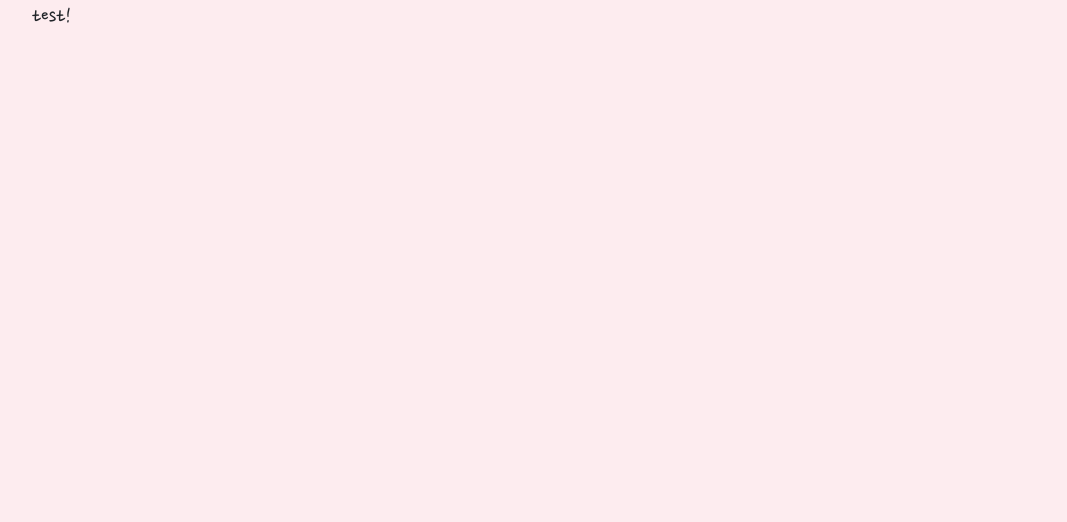
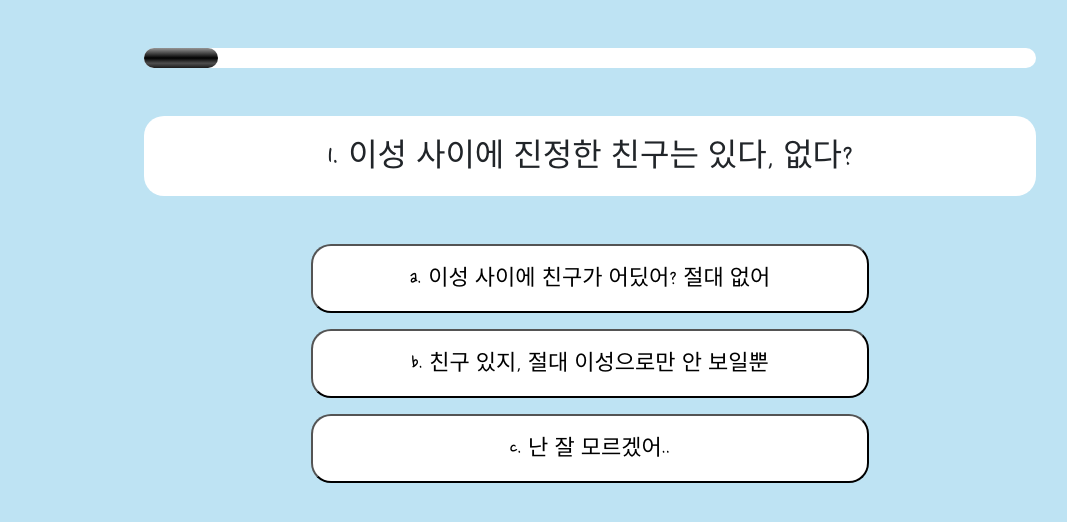
Before and after one commit to handue/mbtiWeb, a plain HTML site: page index.html in a window 1280 px wide. Both pictures are taken after a click on the button "시작하기". Shown: the whole page, without its empty margins (50-1117 px from the left). Drawn offline with nearby package versions, Linux system fonts and the light colour scheme; a web font is replaced by a local one.

Commit message:
qna page

```diff
--- a/css/animation.css
+++ b/css/animation.css
@@ -19,3 +19,13 @@
     from{opacity: 1;;}
     to{opacity: 0;;}
 }
+
+.fadeIn{
+    animation: fadeIn;
+    animation-duration: 0.6s;
+}
+
+.fadeIn{
+    animation: fadeOut;
+    animation-duration: 0.6s;
+}
--- a/css/default.css
+++ b/css/default.css
@@ -1,5 +1,5 @@
 body{
-    background-color: rgb(253, 236, 239);
+    background-color: rgb(190, 227, 243);
 }
 
 *{
--- a/css/qna.css
+++ b/css/qna.css
@@ -1,3 +1,42 @@
 #qna{
     display: none;
 }
+
+.qBox{
+    background-color: white;
+    text-align: center;
+    border-radius: 20px;
+    font-size: 32px;
+    width: 80%;
+}
+
+.answerList{
+    background-color: white;
+    border-radius: 20px;
+    display:block;
+    width: 50%;
+    font-size: 22px;
+}
+
+.answerList:hover, .answerList:focus{
+    /* hover: 마우스가 위에 올라가 있을 때, focus: 선택 됐을때 */
+    background-color: rgb(120, 178, 220);
+    color:white;
+}
+
+.status{
+    border-radius: 20px;
+    height: 20px;
+    width: 80%;
+    background-color: white;
+}
+
+.statusBar{
+    border-radius: 10px;
+    height: 100%;
+
+    /* Permalink - use to edit and share this gradient: https://colorzilla.com/gradient-editor/#959595+0,0d0d0d+46,010101+50,0a0a0a+53,4e4e4e+76,383838+87,1b1b1b+100;Black+Gloss+Pipe */
+    background: linear-gradient(to bottom,  #959595 0%,#0d0d0d 46%,#010101 50%,#0a0a0a 53%,#4e4e4e 76%,#383838 87%,#1b1b1b 100%); /* W3C, IE10+, FF16+, Chrome26+, Opera12+, Safari7+ */
+
+
+}
--- a/index.html
+++ b/index.html
@@ -20,7 +20,7 @@
 <body>
     <div class="container">
         <section id="main" class ="mx-auto py-4 px-3 my-5">
-            <h1>십이간지로 알아보는 연애유형</h1>
+            <h1>동물로 알아보는 연애유형</h1>
             <div class="col-lg-4 col-md-6 col-sm-8 col-10 mx-auto">
                 <img src="./img/main.png" alt="mainImage" class="img-fluid">
              </div>
@@ -28,15 +28,26 @@
                 나만의 MBTI 사이트입니다 <br>
                 아래 시작하기 버튼을 눌러 시작해 주십시오.
             </p>
-            <button type="button" class="btn btn-outline-danger mt-3 btn-lg" onclick="js:begin()">시작하기</button>
+            <button type="button" class="btn btn-outline-dark mt-3 btn-lg" onclick="js:begin()">시작하기</button>
         </section>
 
         <section id="qna">
-            <p>test!</p>
+            <div class="status mx-auto mt-5">
+                <div class="statusBar">
+
+                </div>
+            </div>
+            <div class="qBox my-5 py-3 mx-auto">
+
+            </div>
+            <div class="answerBox">
+
+            </div>
         </section>
         <section id="result">
 
         </section>
+        <script src="./js/data.js" charset="utf-8"></script>
         <script src="./js/start.js" charset="utf-8"></script>
     </div>
 </body>
--- a/js/start.js
+++ b/js/start.js
@@ -1,9 +1,51 @@
 const main = document.querySelector("#main");
 const qna = document.querySelector("#qna");
+const endPoint = qnaList.length;
+let qIdx =0;
 // 변수를 상수로 만들어주는거임(var과 다르게 상수로서 하나만 선언 가능, maim을 하나만 사용하려고 cont 씀), flutter에서 final 같은거.
 // querySelector 는 우리 문서에서 css 선택자에를 골라주는 기능. id값을 #main 로 했을 때 -> id값이 main에 대응하는 거를 가져옴. 근데 id가 main인 거는 main section 하나임.
 // 따라서 const main 은 mainsection이 들어감.
 
+function addAnswer(answerText, qIdx){
+    var a = document.querySelector('.answerBox');
+    // class id 가 answerBox인 div 태그가 a에 담김
+    var answer = document.createElement('Button');
+    answer.classList.add('answerList');
+    answer.classList.add('my-3');
+    answer.classList.add('mx-auto');
+    answer.classList.add('py-3');
+    // answer.classList.add('fadeIn');
+
+
+    a.appendChild(answer);
+    // answer라는 button 이 a에 소속될 수 있도록 만들음. -> 즉 a라는 <div></div> 내부에 answerrk 들어간거. <div>answer</div>느낌.
+    answer.innerHTML = answerText;
+    answer.addEventListener("click",function(){
+        var children = document.querySelectorAll('.answerList');
+        for(let i=0;i<children.length; i++){
+            children[i].disabled = true;
+            children[i].style.WebkitAnimation = "fadeOut 0.6s";
+            children[i].style.animation ="fadeOut 0.6s";
+        }
+        setTimeout(()=>{
+            for(let i=0;i<children.length; i++){
+                children[i].style.display = 'none';
+            }
+            qIdx++;
+            goNext(qIdx);
+        },550);
+    },false);
+}
+function goNext(qIdx){
+    var q = document.querySelector('.qBox');
+    q.innerHTML = qnaList[qIdx].q;
+
+    for(let i in qnaList[qIdx].a){
+        addAnswer(qnaList[qIdx].a[i].answer, qIdx);
+    }
+    var status = document.querySelector('.statusBar');
+    status.style.width = (100/endPoint) * (qIdx+1) + '%';
+}
 function begin(){
     main.style.WebkitAnimation = "fadeOut 0.6s";
     main.style.animation ="fadeOut 0.6s";
@@ -12,10 +54,14 @@ function begin(){
         qna.style.animation = "fadeIn 0.6s";
         //2초 후 이거 시작
         setTimeout(()=>{
-            main.style.display ="none";
-            qna.style.display ="block"
+            main.style.display = "none";
+            qna.style.display = "block";
             //2초+2초 후 이거 시작
         },200);
+        // let qIdx =0;
+        //let은 동적으로 변하는 변수를 선언할때 사용됨
+        goNext(qIdx);
+        //begin()이라는 함수가 끝나면 next 시작
     },200);
     // qna.style.WebkitAnimation = "fadeIn 0.6s";
     // qna.style.animation = "fadeOut 0.6s";
```
